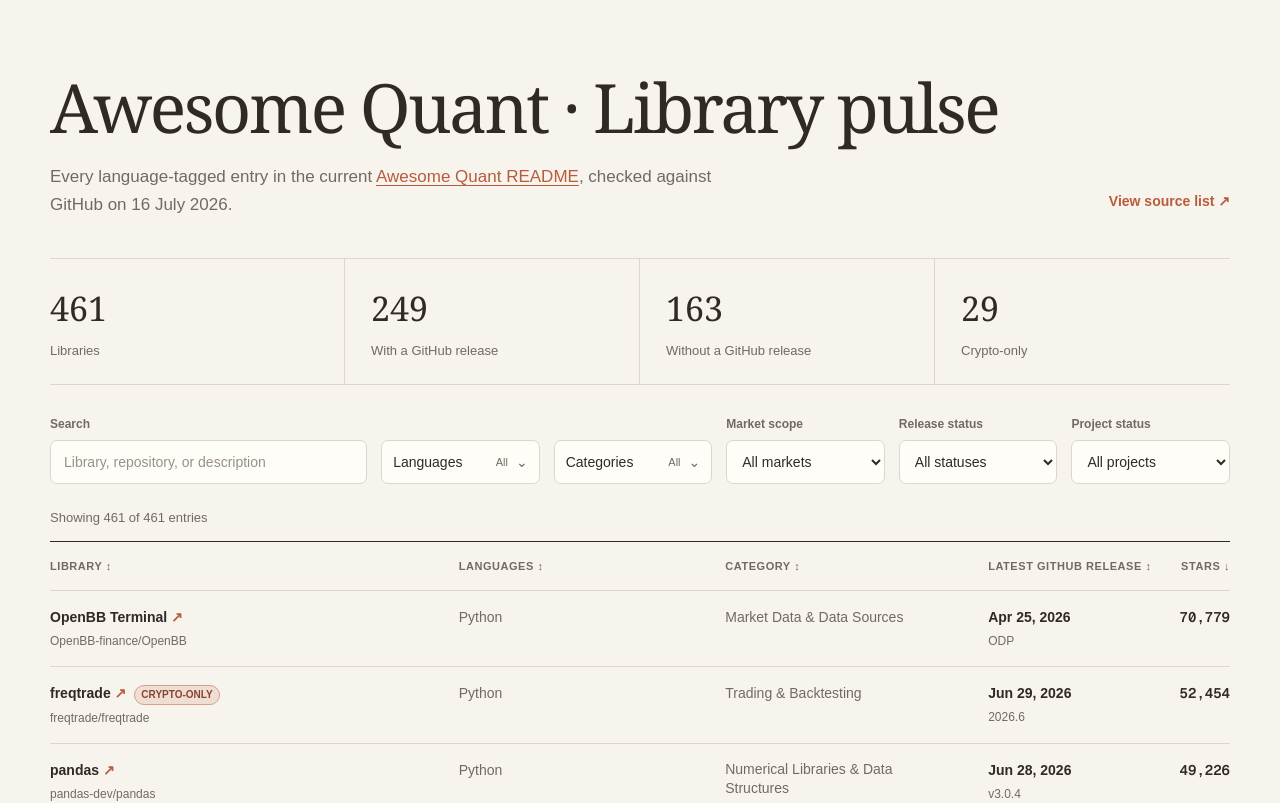
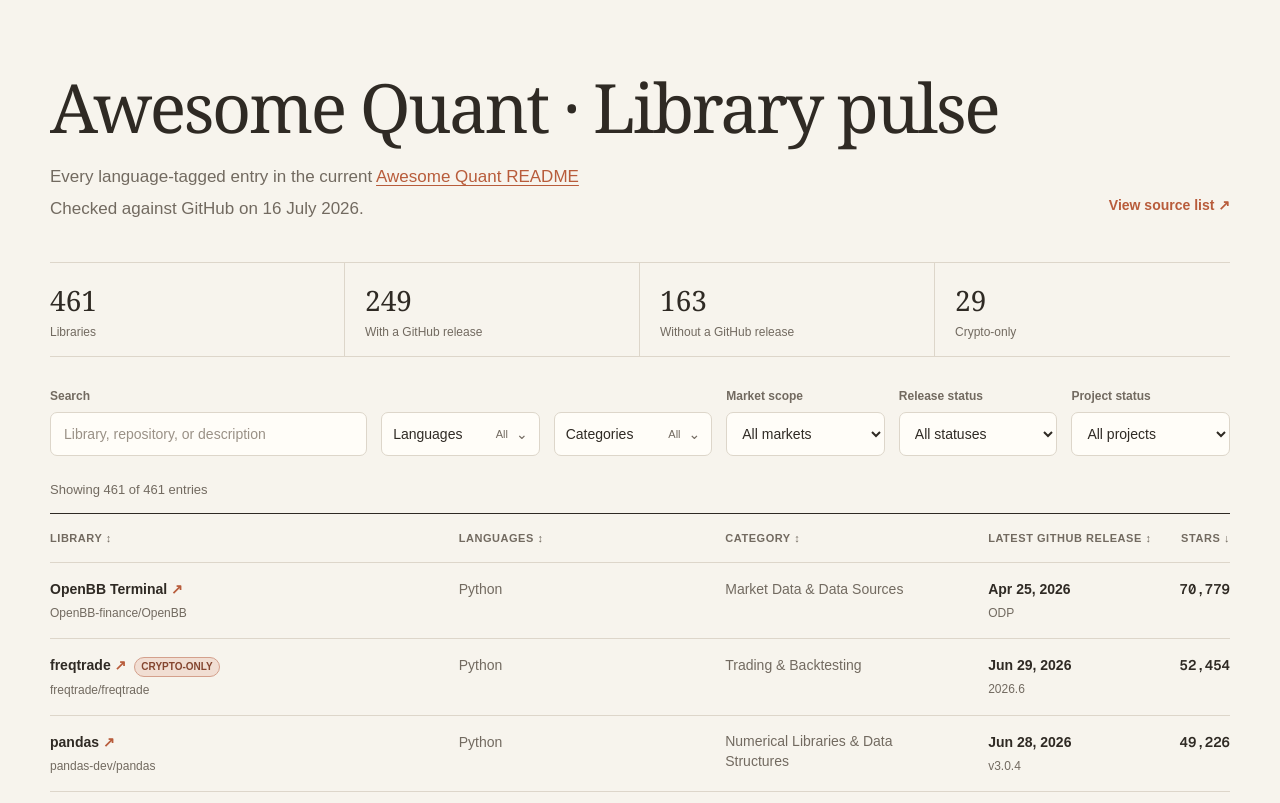
Before and after one commit to joce/awseomequant-lib-pulse, a Next.js app: page / in a window 1280 px wide. Shown: the top 803 px of the page. Built offline with nearby package versions, Linux system fonts and the light colour scheme.

Commit message:
Tighten report summary layout

```diff
--- a/app/globals.css
+++ b/app/globals.css
@@ -59,6 +59,7 @@
   text-decoration: underline;
   text-underline-offset: 3px;
 }
+.lede-meta { display: block; margin-top: 4px; }
 
 code {
   padding: 2px 5px;
@@ -89,15 +90,15 @@
 .summary div {
   display: flex;
   flex-direction: column;
-  gap: 7px;
-  padding: 24px 26px;
+  gap: 4px;
+  padding: 16px 20px;
   border-right: 1px solid var(--line);
 }
 
 .summary div:first-child { padding-left: 0; }
 .summary div:last-child { border-right: 0; }
-.summary strong { font-family: Georgia, serif; font-size: 34px; font-weight: 400; }
-.summary span { color: var(--muted); font-size: 13px; }
+.summary strong { font-family: Georgia, serif; font-size: 28px; font-weight: 400; }
+.summary span { color: var(--muted); font-size: 12px; line-height: 1.3; }
 
 .controls {
   display: grid;
--- a/app/page.tsx
+++ b/app/page.tsx
@@ -137,8 +137,7 @@
             <a href={data.source} target="_blank" rel="noreferrer">
               Awesome Quant README
             </a>
-            ,
-            checked against GitHub on 16 July 2026.
+            <span className="lede-meta">Checked against GitHub on 16 July 2026.</span>
           </p>
         </div>
         <a className="source" href={data.source} target="_blank" rel="noreferrer">
```
Also changed, not shown: 1 other file (tests, documents, lock files or other folders).
